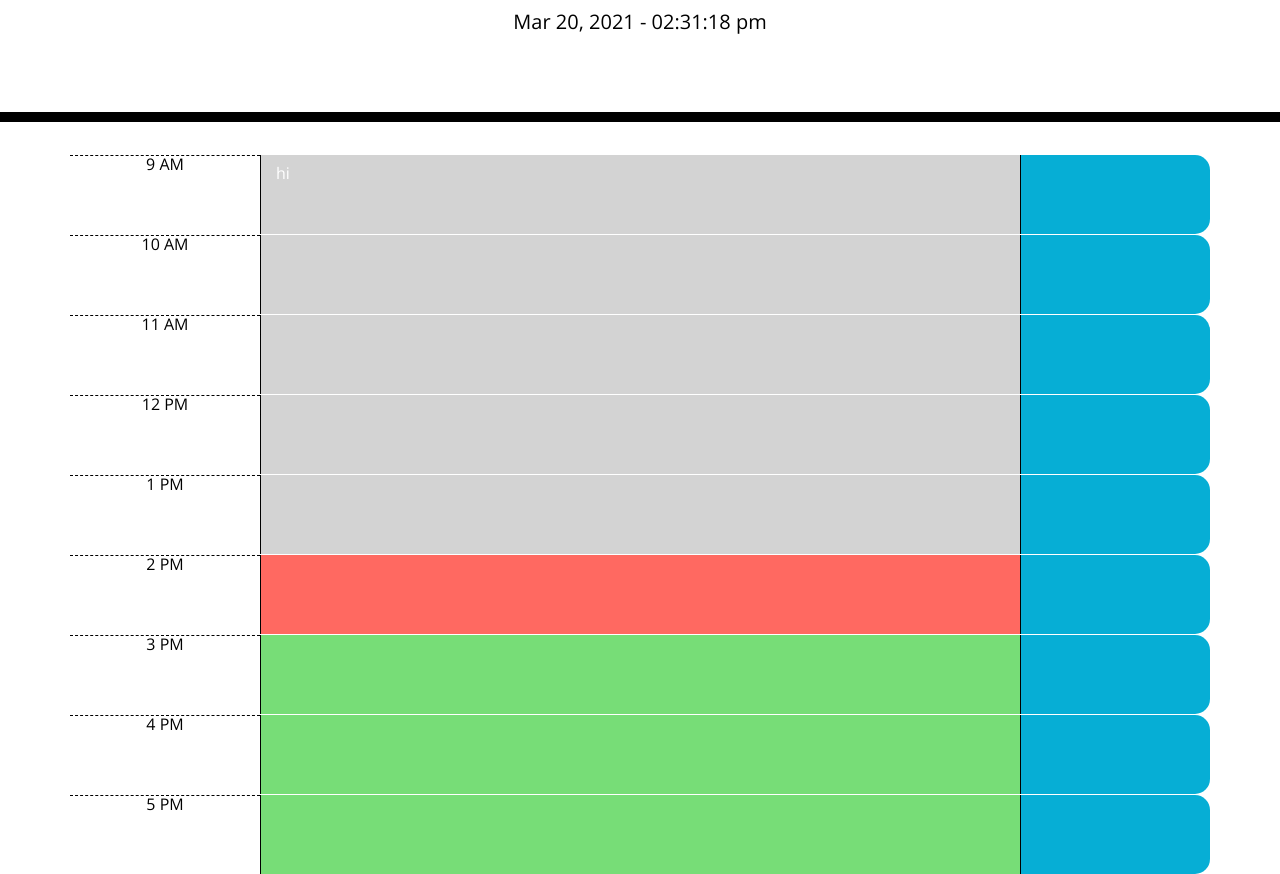
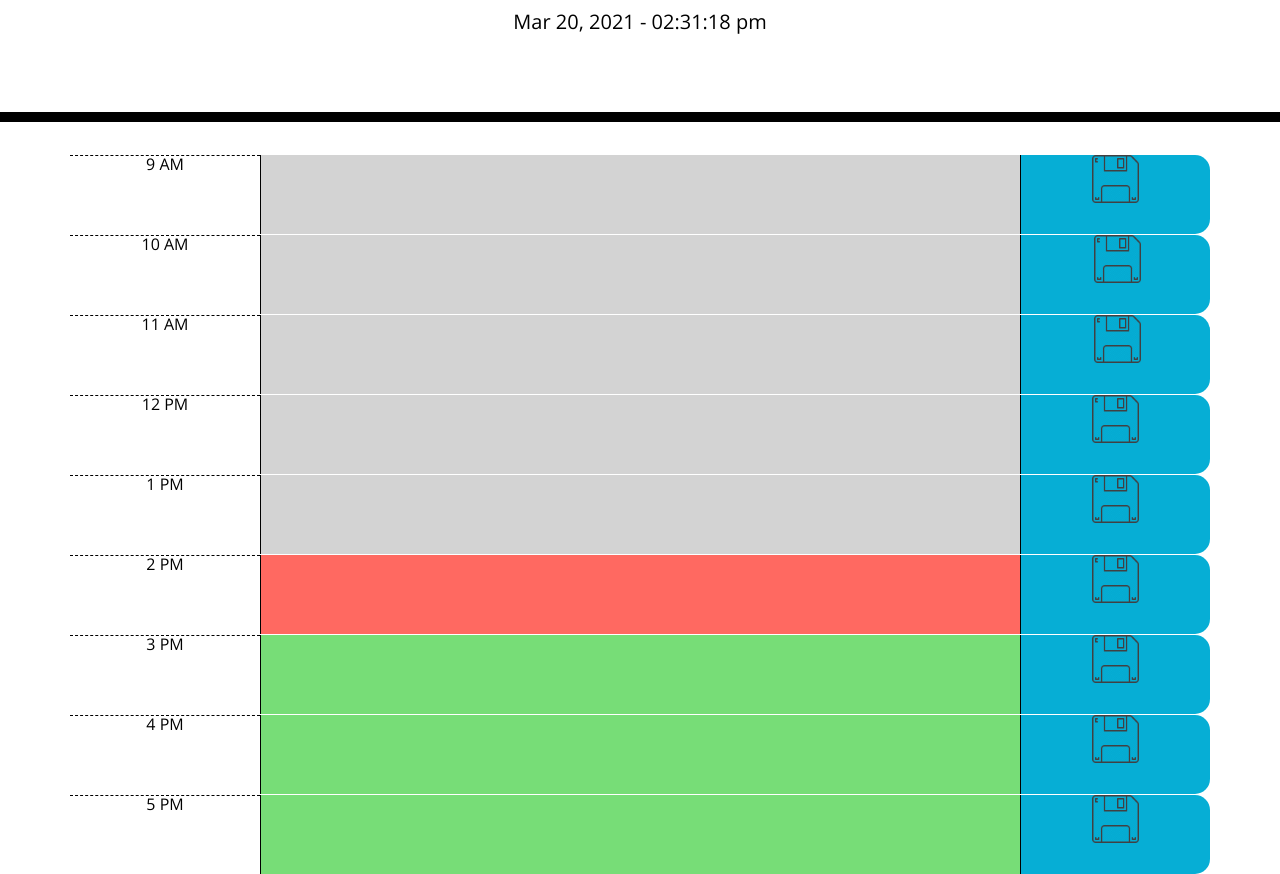
Before and after one commit to rkurian97/workday-scheduler, a plain HTML site: page index.html in a window 1280 px wide. Shown: the part 182-1056 px from the top of the page. Drawn offline with nearby package versions, Linux system fonts and the light colour scheme.

Commit message:
final touches and css fixes

```diff
--- a/assets/css/style.css
+++ b/assets/css/style.css
@@ -63,9 +63,27 @@ textarea{
   border-bottom-right-radius: 15px;
   background-color: #06AED5;
   color: white;
+
 }
 
 .saveBtn i:hover {
   font-size: 20px;
   transition: all .3s ease-in-out;
 }
+
+img{
+  width: 30%;
+  height: auto;
+}
+
+@media (max-width: 576px) {
+  img{
+    width: 50%;
+  }
+}
+
+@media (max-width: 360px) {
+  img{
+    width: 100%;
+  }
+}
--- a/assets/js/script.js
+++ b/assets/js/script.js
@@ -5,6 +5,13 @@ $("#currentDay").append(currentDate.format("MMM DD, YYYY - hh:mm:ss a"));
 //Making arrays for the times and ids of the textareas
 let times= [moment('9:00 am', 'hh:mm a'), moment('10:00 am', 'hh:mm a'), moment('11:00 am', 'hh:mm a'), moment('12:00 pm', 'hh:mm a'), moment('1:00 pm', 'hh:mm a'), moment('2:00 pm', 'hh:mm a'), moment('3:00 pm', 'hh:mm a'),  moment('4:00 pm', 'hh:mm a'), moment('5:00 pm', 'hh:mm a')];
 let ids= ["#9AM", "#10AM", "#11AM", "#12PM", "#1PM", "#2PM", "#3PM", "#4PM", "#5PM"];
+
+//Get items from local storage if its there.
+if(localStorage){
+    for(i=0; i<ids.length; i++){
+        $(ids[i]).text(localStorage.getItem(ids[i]));
+    }
+}
 
 //loops through area and sets background color depending on current time
 for(let i=0; i<times.length; i++){
@@ -19,7 +26,7 @@ for(let i=0; i<times.length; i++){
     }
 }
 
-
+// Set items into local storage on click
 $(".saveBtn").click(function(){
-    localStorage.setItem("#9AM", $("#9AM").val());
+    localStorage.setItem($(this).data('id'), $($(this).data('id')).val());
 });
--- a/index.html
+++ b/index.html
@@ -33,55 +33,55 @@
       <div class="time-block row">
           <div class="hour col-2">9 AM</div>
           <textarea id= "9AM"; class="col-8">hi</textarea>
-          <div class="saveBtn col-2"></div>
+          <div data-id="#9AM" class="saveBtn col-2"><img src="./assets/images/save-img.png"></div>
       </div>
 
       <div class="time-block row">
         <div class="hour col-2">10 AM</div>
         <textarea id="10AM" class="col-8 "></textarea>
-        <div class="saveBtn col-2"></div>
+        <div data-id="#10AM"class="saveBtn col-2"> <img src="./assets/images/save-img.png"></div>
       </div>
 
       <div class="time-block row">
         <div class="hour col-2">11 AM</div>
         <textarea id="11AM" class="col-8"></textarea>
-        <div class="saveBtn col-2"></div>
+        <div data-id="#11AM"class="saveBtn col-2"> <img src="./assets/images/save-img.png"></div>
       </div>
 
       <div class="time-block row">
         <div class="hour col-2">12 PM</div>
         <textarea id="12PM" class="col-8"></textarea>
-        <div class="saveBtn col-2"></div>
+        <div data-id="#12PM"class="saveBtn col-2"><img src="./assets/images/save-img.png"></div>
       </div>
 
       <div class="time-block row">
         <div class="hour col-2">1 PM</div>
         <textarea id="1PM" class="col-8"></textarea>
-        <div class="saveBtn col-2"></div>
+        <div data-id="#1PM" class="saveBtn col-2"><img src="./assets/images/save-img.png"></div>
       </div>
 
       <div class="time-block row">
         <div class="hour col-2">2 PM</div>
         <textarea id="2PM" class="col-8"></textarea>
-        <div class="saveBtn col-2"></div>
+        <div data-id="#2PM" class="saveBtn col-2"><img src="./assets/images/save-img.png"></div>
       </div>
 
       <div class="time-block row">
         <div class="hour col-2">3 PM</div>
         <textarea id="3PM" class="col-8"></textarea>
-        <div class="saveBtn col-2"></div>
+        <div data-id="#3PM" class="saveBtn col-2"><img src="./assets/images/save-img.png"></div>
       </div>
 
       <div class="time-block row">
         <div class="hour col-2">4 PM</div>
         <textarea id="4PM"class="col-8"></textarea>
-        <div class="saveBtn col-2"></div>
+        <div data-id="#4PM" class="saveBtn col-2"><img src="./assets/images/save-img.png"></div>
       </div>
 
       <div class="time-block row">
         <div class="hour col-2">5 PM</div>
         <textarea id="5PM" class="col-8 "></textarea>
-        <div class="saveBtn col-2"></div>
+        <div data-id="#5PM" class="saveBtn col-2"><img src="./assets/images/save-img.png"></div>
       </div>
     </div>
 
```
Also changed, not shown: assets/images/save-img.png (added).
